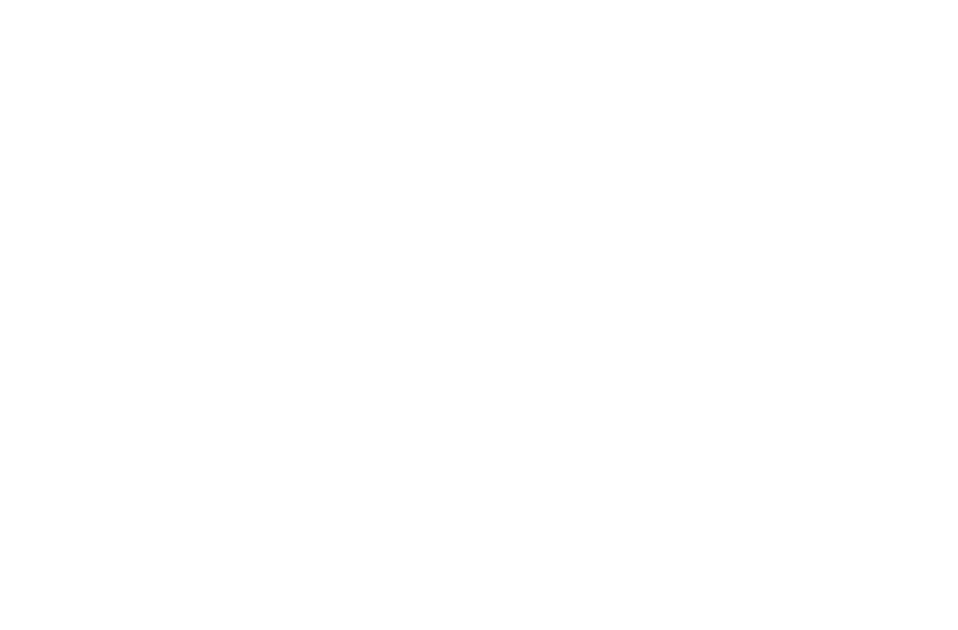
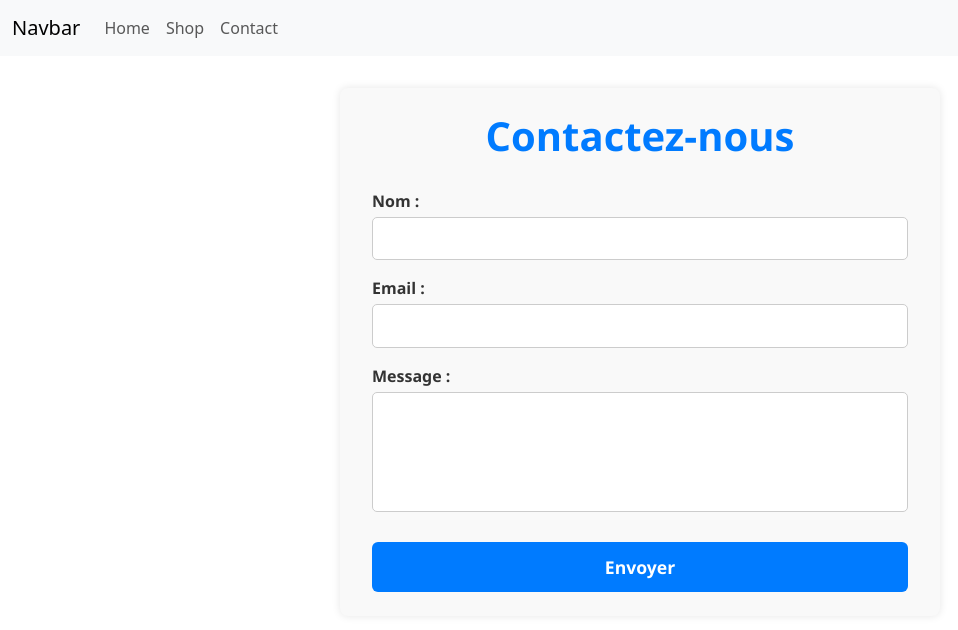
Before and after one commit to M8Eggman/React-Exo-Router, a React (Vite) app: page /React-Exo-Router/Contact in a window 1280 px wide. Before the commit this address had no page. Shown: the top 630 px of the page, without its empty margins (0-958 px from the left). Built offline with nearby package versions, Linux system fonts and the light colour scheme.

Commit message:
ajout React-Exo-Router au debut de chaque lien

```diff
--- a/src/App.jsx
+++ b/src/App.jsx
@@ -10,10 +10,10 @@
   return (
     <>
       <Routes>
-        <Route path="/" element={<Home />} />
-        <Route path="/Shop" element={<Shop data={data} />} />
-        <Route path="/Shop/:id" element={<Details data={data} />} />
-        <Route path="/Contact" element={<Contact />} />
+        <Route path="/React-Exo-Router" element={<Home />} />
+        <Route path="/React-Exo-Router/Shop" element={<Shop data={data} />} />
+        <Route path="/React-Exo-Router/Shop/:id" element={<Details data={data} />} />
+        <Route path="/React-Exo-Router/Contact" element={<Contact />} />
       </Routes>
     </>
   );
--- a/src/components/Nav/Nav.jsx
+++ b/src/components/Nav/Nav.jsx
@@ -6,7 +6,7 @@
     <>
       <nav className="navbar navbar-expand-lg bg-body-tertiary">
         <div className="container-fluid">
-          <Link to="/" className="navbar-brand">
+          <Link to="/React-Exo-Router/" className="navbar-brand">
             Navbar
           </Link>
           <button
@@ -22,17 +22,17 @@
           <div className="collapse navbar-collapse" id="navbarNav">
             <ul className="navbar-nav">
               <li className="nav-item">
-                <Link to="/" className="nav-link">
+                <Link to="/React-Exo-Router/" className="nav-link">
                   Home
                 </Link>
               </li>
               <li className="nav-item">
-                <Link to="/Shop" className="nav-link">
+                <Link to="/React-Exo-Router/Shop" className="nav-link">
                   Shop
                 </Link>
               </li>
               <li className="nav-item">
-                <Link to="/Contact" className="nav-link">
+                <Link to="/React-Exo-Router/Contact" className="nav-link">
                   Contact
                 </Link>
               </li>
--- a/src/pages/Home/Home.jsx
+++ b/src/pages/Home/Home.jsx
@@ -10,7 +10,7 @@
         <div className="homeBody">
           <h1>Bienvenue sur TechShop</h1>
           <p>Découvrez notre sélection de produits tech innovants et performants.</p>
-          <Link to="/shop" className="btn-shop">
+          <Link to="/React-Exo-Router/Shop" className="btn-shop">
             Visiter la boutique
           </Link>
         </div>
--- a/src/pages/Shop/Shop.jsx
+++ b/src/pages/Shop/Shop.jsx
@@ -11,7 +11,7 @@
       setProduct(props.data);
     }, 2000);
     return () => clearTimeout(timeout);
-  }, [props.data]);
+  }, []);
 
   return (
     <>
@@ -38,7 +38,7 @@
                 <div className="card-body">
                   <h5 className="card-title">{element.title}</h5>
                   <p className="card-text">{element.description}</p>
-                  <Link to={`/Shop/${element.id}`} className="btn btn-primary" aria-label={`Voir le produit ${element.title}`}>
+                  <Link to={`/React-Exo-Router/Shop/${element.id}`} className="btn btn-primary" aria-label={`Voir le produit ${element.title}`}>
                     Voir Le Produit
                   </Link>
                 </div>
```
